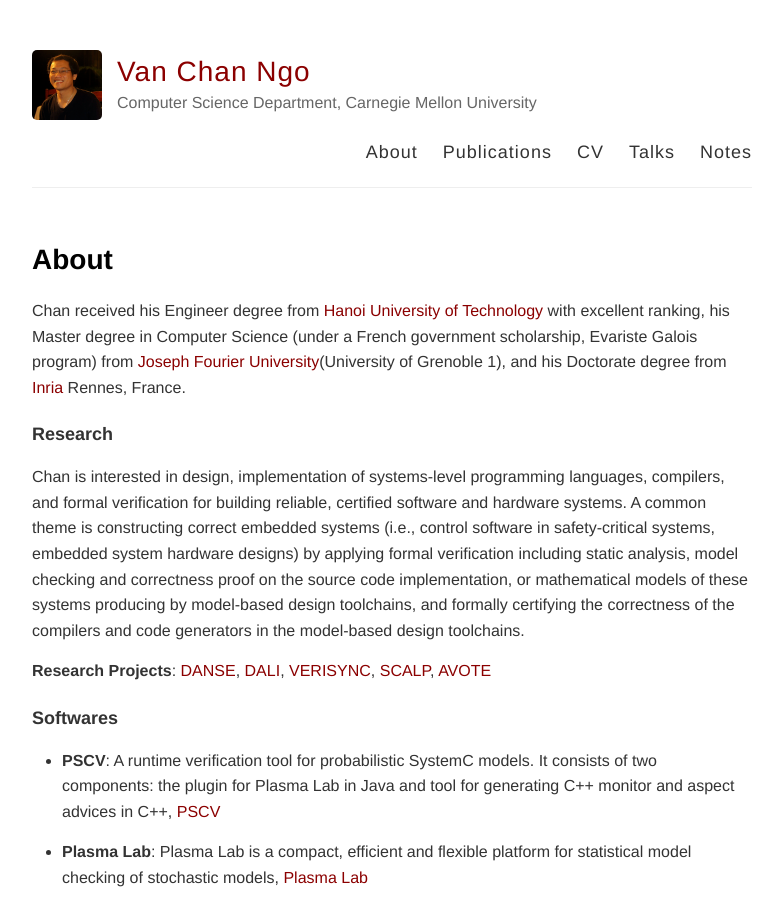
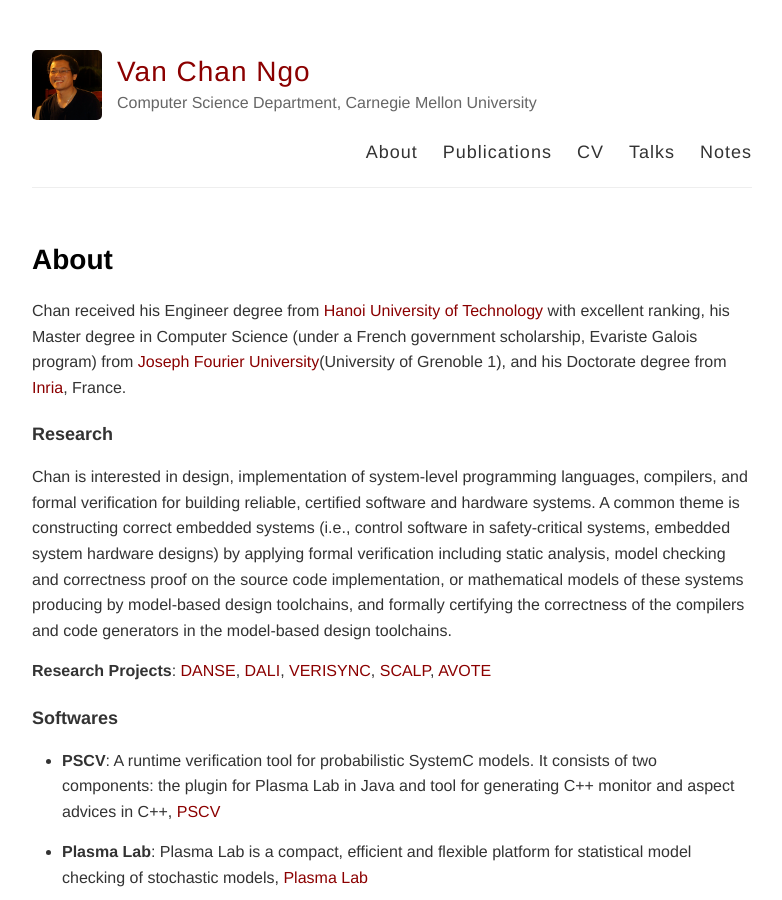
Before and after one commit to channgo2203/channgo2203.github.io, a Jekyll site: the page built from about.md, in a window 1280 px wide and 900 px high. Shown: the whole window, without its empty margins (248-1030 px from the left). Built offline with Jekyll 4.4.1, drawn with Linux system fonts in a browser that asks for light colours.

Commit message:
Updated about.md

```diff
--- a/about.md
+++ b/about.md
@@ -5,11 +5,11 @@ permalink: /about/
 published: true
 ---
 
-Chan received his Engineer degree from [Hanoi University of Technology](http://en.hust.edu.vn/home) with excellent ranking, his Master degree in Computer Science (under a French government scholarship, Evariste Galois program) from [Joseph Fourier University](https://www.ujf-grenoble.fr/?language=en)(University of Grenoble 1), and his Doctorate degree from [Inria](http://www.inria.fr/en/) Rennes, France.
+Chan received his Engineer degree from [Hanoi University of Technology](http://en.hust.edu.vn/home) with excellent ranking, his Master degree in Computer Science (under a French government scholarship, Evariste Galois program) from [Joseph Fourier University](https://www.ujf-grenoble.fr/?language=en)(University of Grenoble 1), and his Doctorate degree from [Inria](http://www.inria.fr/en/), France.
 
 ### Research
 
-Chan is interested in design, implementation of systems-level programming languages, compilers, and formal verification for building reliable, certified software and hardware systems. A common theme is constructing correct embedded systems (i.e., control software in safety-critical systems, embedded system hardware designs) by applying formal verification including static analysis, model checking and correctness proof on the source code implementation, or mathematical models of these systems producing by model-based design toolchains, and formally certifying the correctness of the compilers and code generators in the model-based design toolchains.
+Chan is interested in design, implementation of system-level programming languages, compilers, and formal verification for building reliable, certified software and hardware systems. A common theme is constructing correct embedded systems (i.e., control software in safety-critical systems, embedded system hardware designs) by applying formal verification including static analysis, model checking and correctness proof on the source code implementation, or mathematical models of these systems producing by model-based design toolchains, and formally certifying the correctness of the compilers and code generators in the model-based design toolchains.
 
 **Research Projects**: [DANSE](http://www.danse-ip.eu/home/), [DALI](http://www.ict-dali.eu/dali/), [VERISYNC](http://www.irit.fr/~Martin.Strecker/Proj/Old/Verisync/), [SCALP](http://scalp.gforge.inria.fr/), [AVOTE](http://scalp.gforge.inria.fr/)
 
```
